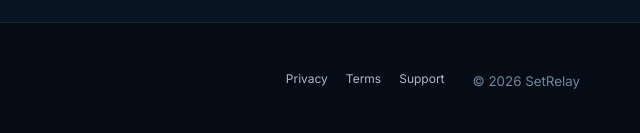
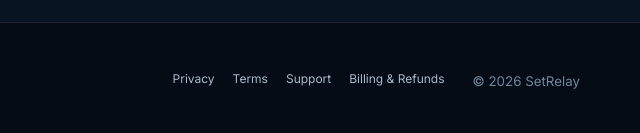
Before and after one commit to Abdulla-Alyazedi/setrelay-site, a plain HTML site: page index.html in a window 1280 px wide. Shown: the part 2564-2697 px from the top of the page, 640-1280 px from the left. Drawn offline with Linux system fonts and the light colour scheme.

Commit message:
Draft customer-facing MOCI and App Store disclosure updates

```diff
--- a/index.html
+++ b/index.html
@@ -4,4 +4,4 @@
 <section id="features" class="section"><div class="wrap"><div class="eyebrow">ONE TRAINING SYSTEM</div><h2>Everything you need to train, track and improve.</h2><div class="grid"><article><em>↗</em><h3>Auto Progression</h3><p>Practical progression recommendations based on completed training.</p></article><article><em>161</em><h3>Visual Exercise Library</h3><p>Search, filter, favorite and preview 161 exercises.</p></article><article><em>PR</em><h3>Personal Records</h3><p>Track meaningful performances and post-workout progress highlights.</p></article><article><em>1RM</em><h3>Strength Analytics</h3><p>Follow estimated 1RM, volume, reps and longer-term trends.</p></article><article><em>◉</em><h3>Live Activities</h3><p>Keep important workout timing visible from the Lock Screen.</p></article><article><em>YY</em><h3>Yo-Yo IR1 & IR2</h3><p>Structured testing with timing, cues, results and group support.</p></article><article><em>kg</em><h3>Plate Calculator</h3><p>Build your target load without doing plate math between sets.</p></article><article><em>AR</em><h3>English + Arabic</h3><p>English and Arabic support with RTL-aware interfaces.</p></article></div></div></section>
 <section id="why" class="section dark"><div class="wrap split"><div><div class="eyebrow">BUILT FOR CONSISTENCY</div><h2>Less logging friction.<br>More useful training data.</h2></div><div><p class="lead">SetRelay is built for lifters who want structure without turning every session into a spreadsheet. Plan the work, record what happened, and use that history to make the next session better.</p><div class="checks"><span>✓ Workout creation & tracking</span><span>✓ Search & filters</span><span>✓ History & calendar</span><span>✓ Background audio</span><span>✓ Progress insights</span><span>✓ Free + Pro experience</span></div></div></div></section>
 <section class="section"><div class="wrap cta"><div><div class="eyebrow">SETRELAY FOR IPHONE</div><h2>Your training history should help decide what comes next.</h2></div><div><div class="badge big">App Store • Coming soon</div><p>Follow SetRelay for launch updates and product previews.</p></div></div></section></main>
-<footer><div class="wrap foot"><div><b>SetRelay</b><small>Train. Track. Progress.</small></div><div><a href="privacy.html">Privacy</a><a href="terms.html">Terms</a><a href="support.html">Support</a></div><small>© <span id="year"></span> SetRelay</small></div></footer><script src="app.js"></script></body></html>
+<footer><div class="wrap foot"><div><b>SetRelay</b><small>Train. Track. Progress.</small></div><div><a href="privacy.html">Privacy</a><a href="terms.html">Terms</a><a href="support.html">Support</a><a href="subscriptions.html">Billing & Refunds</a></div><small>© <span id="year"></span> SetRelay</small></div></footer><script src="app.js"></script></body></html>
```
